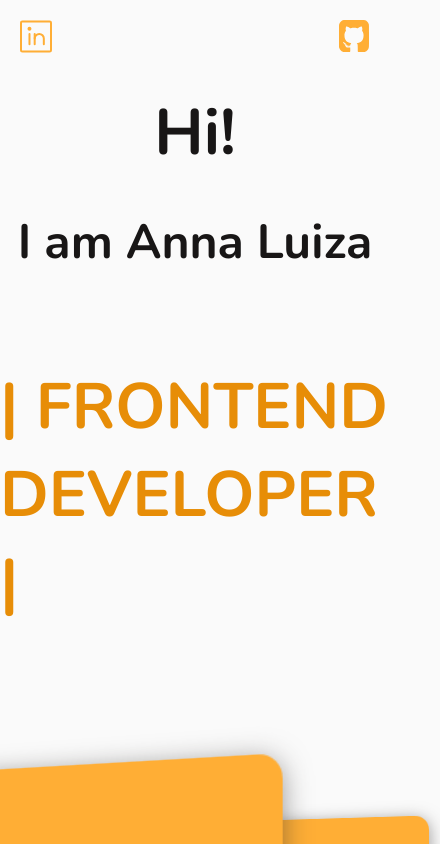
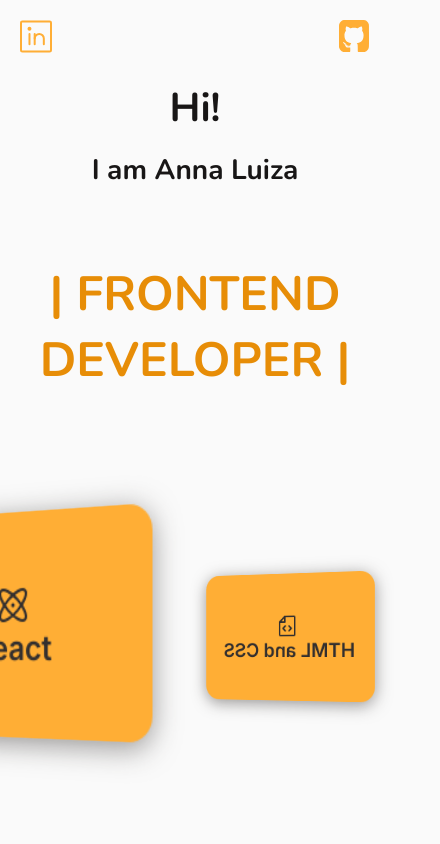
Before and after one commit to Anna-Luiza-Gusmao/my-portfolio, a React (Vite) app: page /home in a window 390 px wide. Shown: the top 844 px of the page, 440 px wide, since content can reach past the window. Built offline with nearby package versions, Linux system fonts and the light colour scheme.

Commit message:
AddResponsiveness

```diff
--- a/src/pages/Home/Home.tsx
+++ b/src/pages/Home/Home.tsx
@@ -24,7 +24,7 @@ export function Home () {
                 <h2>| FRONTEND DEVELOPER |</h2>
             </TextContainer>
             <Carousel />
-            <footer style={{'right': '0', 'position': 'absolute', 'margin': '3rem 0'}}>
+            <footer>
                 <ButtonNextPage path="about-me" />
             </footer>
         </HomeContainer>
--- a/src/pages/Home/components/Carrousel/styles.css
+++ b/src/pages/Home/components/Carrousel/styles.css
@@ -56,6 +56,15 @@
   flex-direction: column;
 }
 
+@media (min-width: 320px) and (max-width: 480px) {
+  .carousel__cell {
+    position: absolute;
+    width: 223px;
+    left: 2px;
+    height: 160px;
+  }
+}
+
 @keyframes rotate360 {
   from {
     transform: rotateY(0deg);
--- a/src/pages/Home/styles.ts
+++ b/src/pages/Home/styles.ts
@@ -3,6 +3,17 @@ import styled from "styled-components"
 export const HomeContainer = styled.main`
     width: 100%;
     height: 100vh;
+
+    footer {
+        right: 0;
+        position: absolute;
+        margin: 3rem 0;
+
+        @media (min-width: 320px) and (max-width: 480px) {
+            right: -50px;
+            margin: 2rem 0;
+        }
+    }
 `
 
 export const Header = styled.header`
@@ -36,11 +47,26 @@ export const TextContainer = styled.section`
         :nth-child(2) {
             font-size: 3rem;
         }
+
+        @media (min-width: 320px) and (max-width: 480px) {
+            font-size: 2.5rem;
+            padding: 0.5rem 0;
+
+            :nth-child(2) {
+                font-size: 1.75rem;
+            }
+        }
     }
 
     h2 {
         font-size: 4rem;
         padding: 4.5rem 0;
         color: ${props => props.theme["orange-500"]};
+
+        @media (min-width: 320px) and (max-width: 480px) {
+            font-size: 3rem;
+            padding: 4rem 0;
+            text-align: center;
+        }
     }
 `
```
